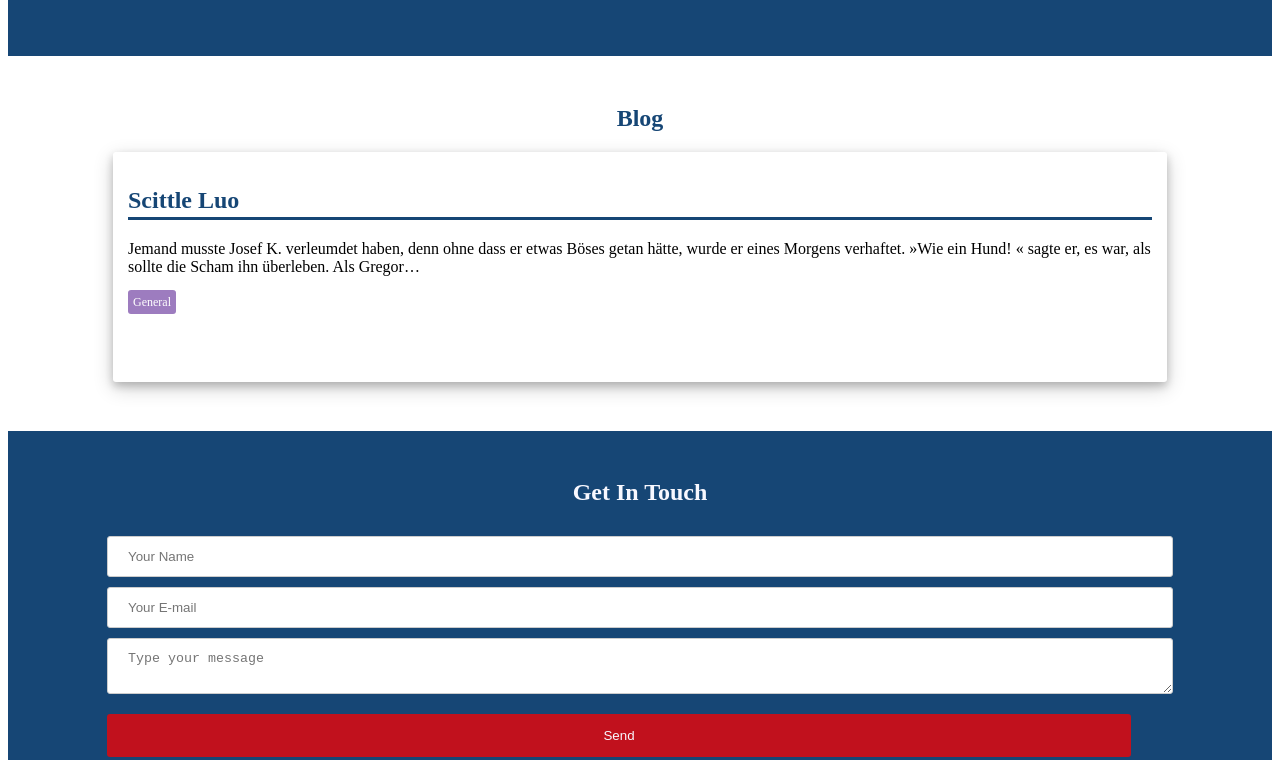
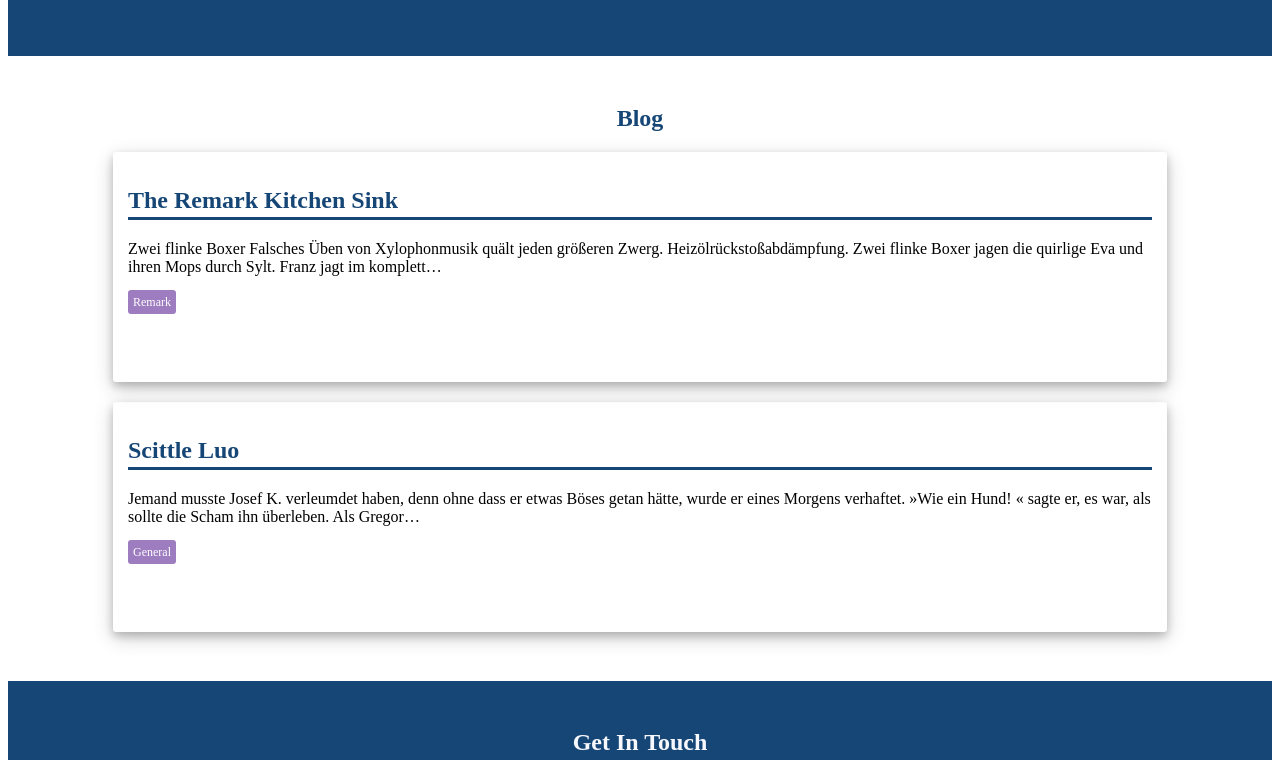
Before and after one commit to krichdev/krichdev.github.io, a Gatsby site: page / in a window 1280 px wide. Shown: the part 980-1740 px from the top of the page. Built offline with nearby package versions, Linux system fonts and the light colour scheme; Gatsby itself is replaced by a stand-in of ours.

Commit message:
#5 - updated post query to list posts in descending order

```diff
--- /dev/null
+++ b/blog/2018-06-26/index.md
@@ -0,0 +1,14 @@
+---
+date: "2018-06-26"
+title: "The Remark Kitchen Sink"
+category: "Remark"
+type: "blog"
+---
+
+## Zwei flinke Boxer
+
+Falsches Üben von Xylophonmusik quält jeden größeren Zwerg. Heizölrückstoßabdämpfung. Zwei flinke Boxer jagen die quirlige Eva und ihren Mops durch Sylt. Franz jagt im komplett verwahrlosten Taxi quer durch Bayern. Zwölf Boxkämpfer jagen Viktor quer über den großen Sylter Deich. Vogel Quax zwickt Johnys Pferd Bim. Sylvia wagt quick den Jux bei Pforzheim. Polyfon zwitschernd aßen Mäxchens Vögel Rüben, Joghurt und Quark.
+
+> "Fix, Schwyz! " quäkt Jürgen blöd vom Paß. Victor jagt zwölf Boxkämpfer quer über den großen Sylter Deich. Falsches Üben von Xylophonmusik quält jeden größeren Zwerg. Heizölrückstoßabdämpfung. Zwei flinke Boxer jagen die quirlige Eva und ihren Mops durch Sylt. Franz jagt im komplett verwahrlosten Taxi quer durch Bayern.
+
+Zwölf Boxkämpfer jagen Viktor quer über den großen Sylter Deich. Vogel Quax zwickt Johnys Pferd Bim. Sylvia wagt quick den Jux bei Pforzheim. Polyfon zwitschernd aßen Mäxchens Vögel Rüben, Joghurt und Quark. "Fix, Schwyz! " quäkt Jürgen blöd vom Paß. Victor jagt zwölf Boxkämpfer quer über den großen Sylter Deich. Falsches Üben von Xylophonmusik quält jeden größeren Zwerg. Heizölrückstoßabdämpfung. Zwei flinke Boxer jagen die quirlige Eva und ihren Mops durch Sylt. Franz jagt im komplett verwahrlosten Taxi quer durch Bayern. Zwölf Boxkämpfer jagen Viktor quer über den großen Sylter Deich. Vogel Quax zwickt Johnys Pferd Bim. Sylvia wagt quick den Jux bei Pforzheim. Polyfon zwitschernd aßen Mäxchens Vögel Rüben, Joghurt und Quark. "Fix, Schwyz! " quäkt Jürgen blöd vom Paß.
--- a/src/pages/index.js
+++ b/src/pages/index.js
@@ -43,7 +43,11 @@ export const query = graphql`
         }
       }
     }
-    blog: allMarkdownRemark(filter: {frontmatter: {type: {eq: "blog"}}}, limit: 3){
+    blog: allMarkdownRemark(
+      filter: {frontmatter: {type: {eq: "blog"}}},
+      limit: 3,
+      sort: { fields: [frontmatter___date], order: DESC }
+    ){
       edges{
         node{
           fields {
```
